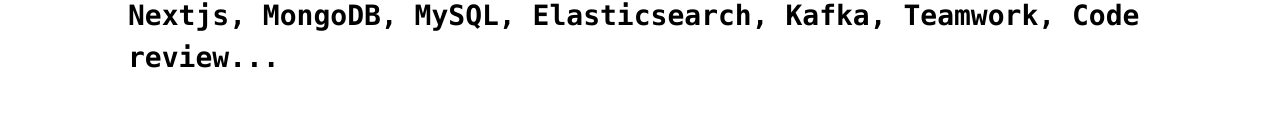
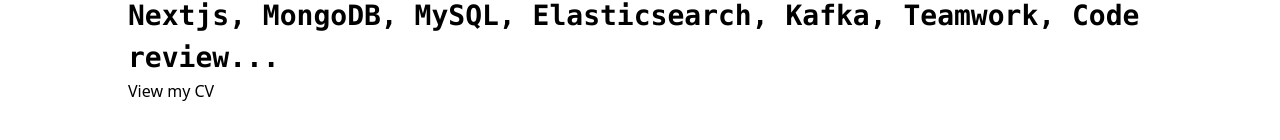
Before and after one commit to ehemhuy/next-project, a Next.js app: page / in a window 1280 px wide. Shown: the part 444-584 px from the top of the page. Built offline with nearby package versions, Linux system fonts and the light colour scheme.

Commit message:
feat: Add meta tags

```diff
--- a/app/components/InfoDetail.tsx
+++ b/app/components/InfoDetail.tsx
@@ -14,6 +14,13 @@
         - Skills: React, Javascript, Typescript, C# .Net, Nestjs, Nextjs,
         MongoDB, MySQL, Elasticsearch, Kafka, Teamwork, Code review...
       </p>
+      <a
+        href="https://www.topcv.vn/xem-cv/UwVQVQFRCgECBwAGBQcLUQ1ZUFwFBlNQAlABAg6640"
+        target={'_blank'}
+        className="hover:underline"
+      >
+        View my CV
+      </a>
     </div>
   );
 }
--- a/app/components/Logo.tsx
+++ b/app/components/Logo.tsx
@@ -1,7 +1,7 @@
 export default function Logo() {
   return (
     <div>
-      <img src="logo.png" alt="logo" className="h-24 w-24 rounded-lg" />
+      <img src="logo.png" alt="ehemhuy logo" className="h-24 w-24 rounded-lg" />
     </div>
   );
 }
--- a/app/layout.tsx
+++ b/app/layout.tsx
@@ -10,6 +10,15 @@
     <html>
       <head>
         <title>My portfolio</title>
+        <meta charSet="utf-8" />
+        <meta name="title" content="ehemhuy portfolio" />
+        <meta name="description" content="ehemhuy portfolio" />
+        <meta name="keywords" content="ehemhuy portfolio huy100699" />
+        <meta name="author" content="huy100699" />
+        <meta name="geo.region" content="VN-HN" />
+        <meta name="geo.placename" content="Hà Nội" />
+        <meta name="geo.position" content="21.03012;105.782613" />
+        <meta name="viewport" content="width=device-width, initial-scale=1.0" />
       </head>
       <body className="overflow-y-auto">{children}</body>
     </html>
```
